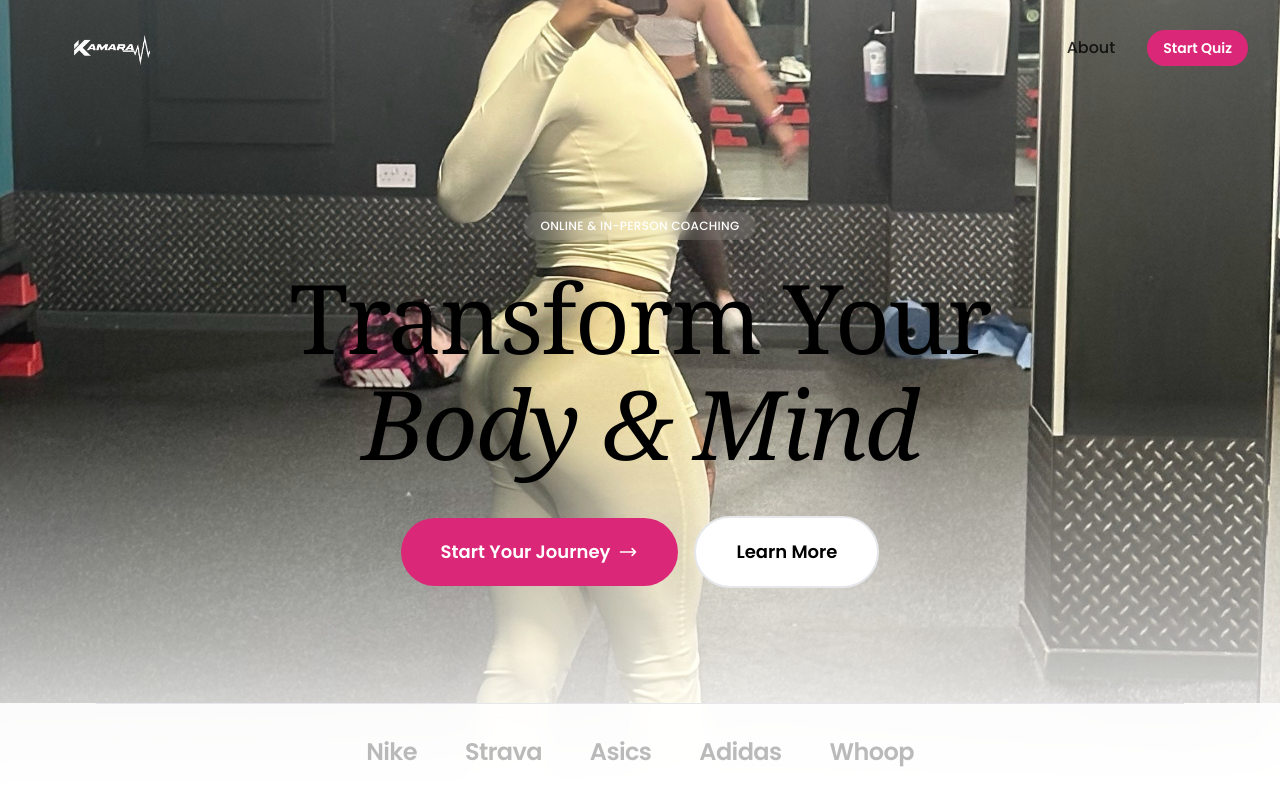
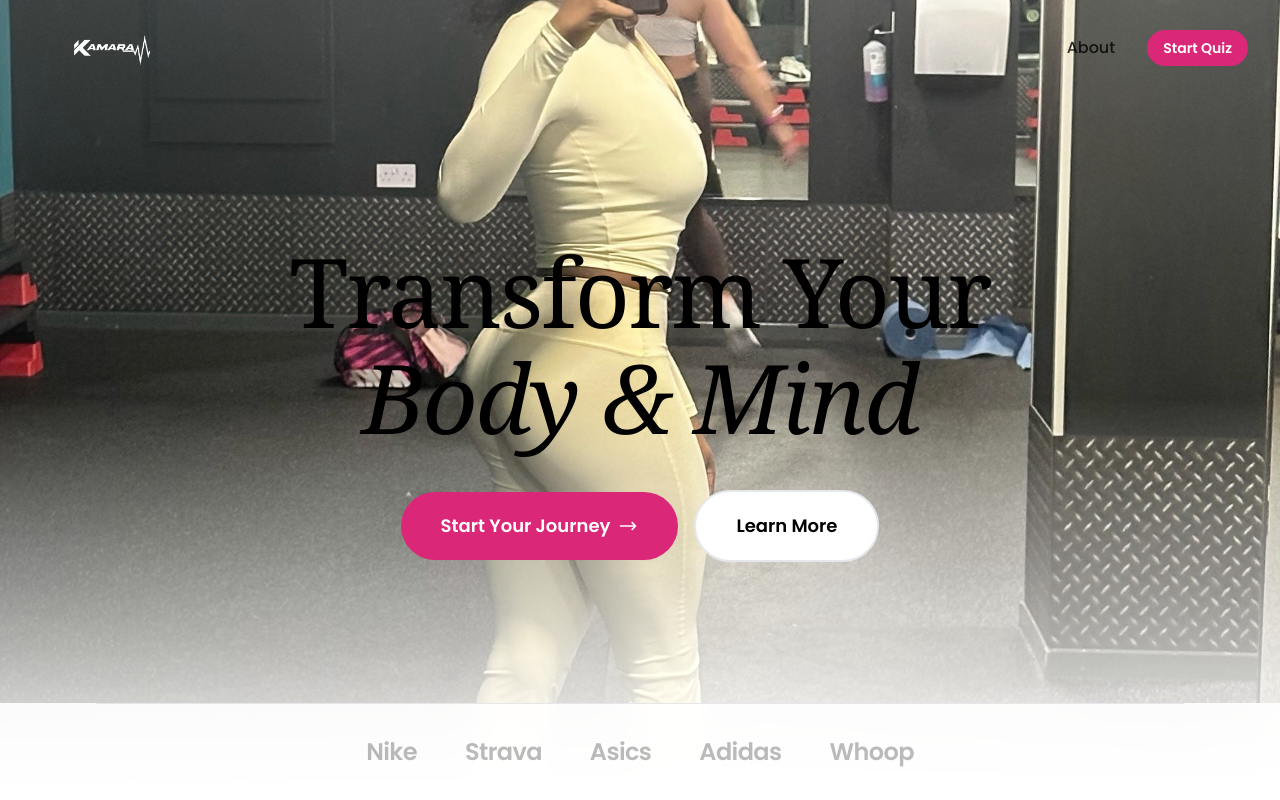
Before and after one commit to davidbanjo13-design/deekamara-fitness, a Next.js app: page / in a window 1280 px wide. Shown: the top 800 px of the page. Built offline with nearby package versions, Linux system fonts and the light colour scheme.

Commit message:
Remove hero badge

```diff
--- a/src/app/page.tsx
+++ b/src/app/page.tsx
@@ -42,10 +42,6 @@ export default function Home() {
               animate={{ opacity: 1, y: 0 }}
               transition={{ duration: 0.8 }}
             >
-              <Badge variant="dark" className="mb-6">
-                Online & In-Person Coaching
-              </Badge>
-
               <h1 className="text-5xl sm:text-6xl md:text-7xl lg:text-8xl font-display mb-10 text-dark">
                 Transform Your{' '}
                 <span className="font-display-italic">Body & Mind</span>
```
